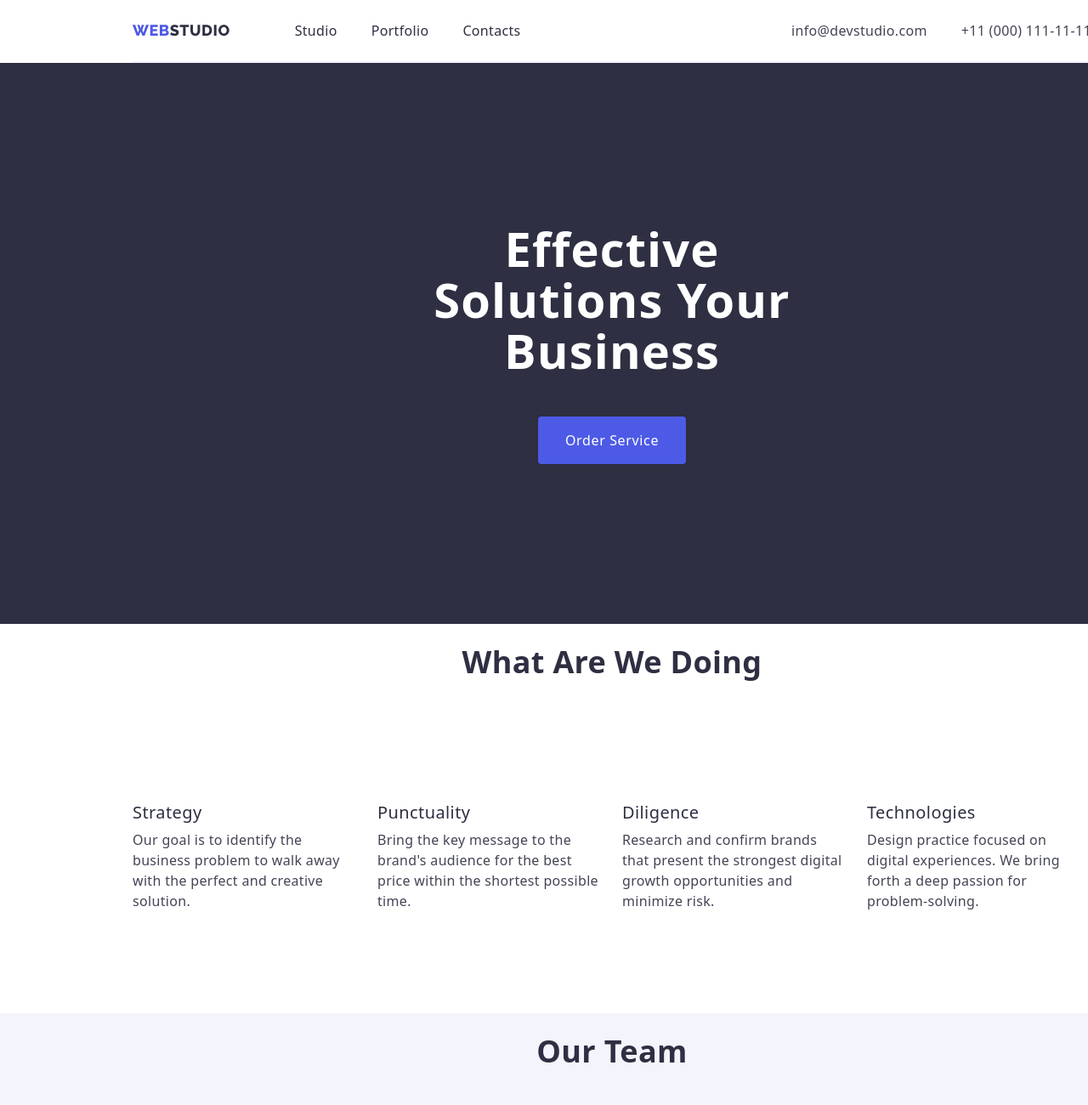
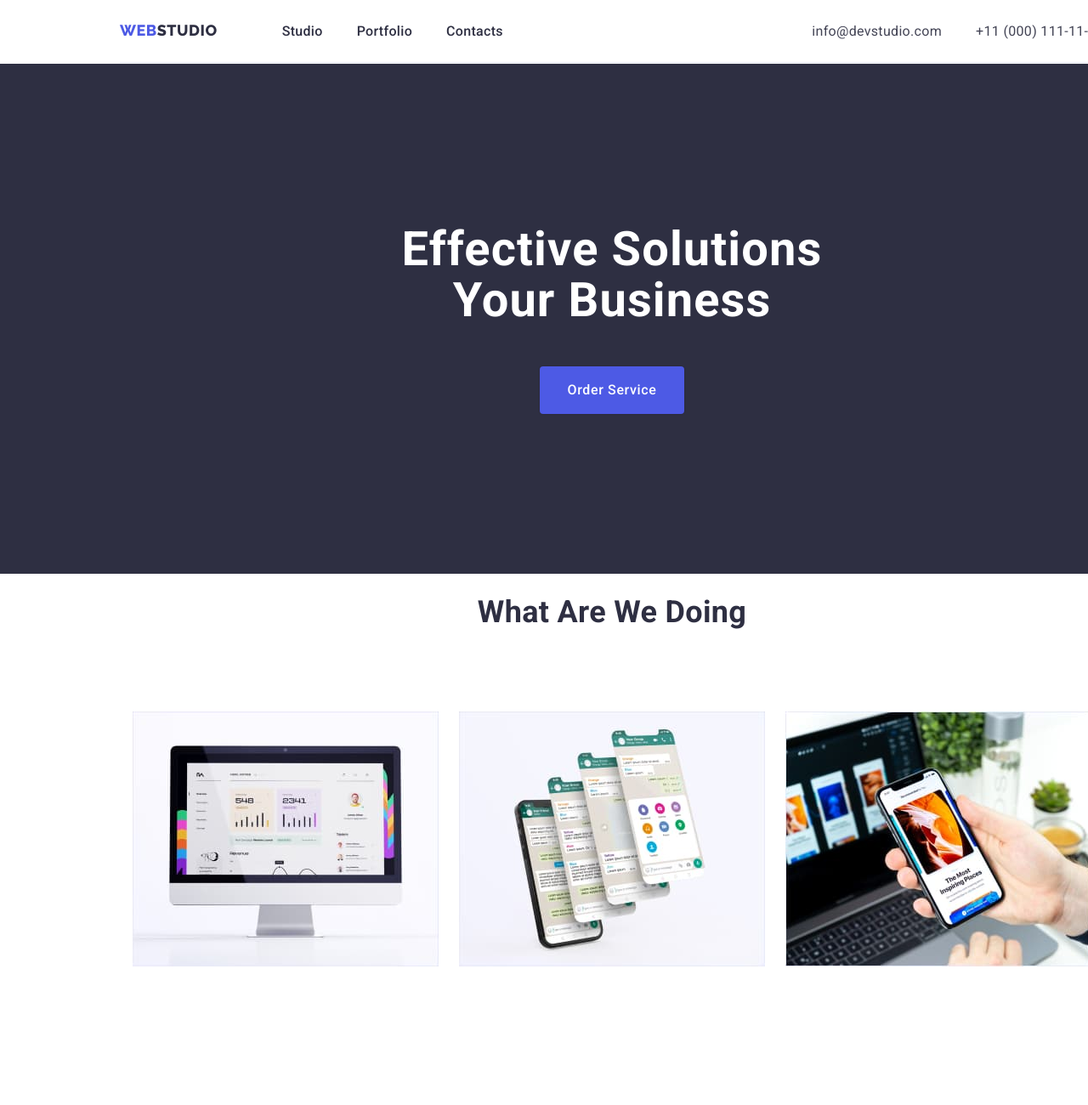
Before and after one commit to LukaszWolosowicz/goit-markup-hw-03, a plain HTML site: page index.html in a window 1280 px wide. Shown: the top 1300 px of the page at 85% size. Drawn offline with nearby package versions, Linux system fonts and the light colour scheme.

Commit message:
good1-22-08

```diff
--- a/index.html
+++ b/index.html
@@ -10,7 +10,7 @@
       href="https://fonts.googleapis.com/css2?family=Raleway:wght@800&family=Roboto:wght@400;500;700;900&display=swap"
       rel="stylesheet"
     />
-    <link rel="stylesheet" href="./css/styles.css" />
+
     <link
       rel="stylesheet"
       href="https://cdnjs.cloudflare.com/ajax/libs/modern-normalize/2.0.0/modern-normalize.min.css"
@@ -18,14 +18,14 @@
       crossorigin="anonymous"
       referrerpolicy="no-referrer"
     />
+    <link rel="stylesheet" href="./css/styles.css" />
   </head>
   <body>
     <!--start header-->
 
-    <section class="container">
-      <header class="top-line header-padding">
+    <header class="container top-line header-padding">
       <div class="headerlogo">
-          <a class="logo" href="/">
+        <a class="logo" href="index.html">
           <span class="web">web</span><span class="studio">studio</span>
         </a>
       </div>
@@ -41,7 +41,7 @@
               ><span class="big-first-letter">p</span>ortfolio</a
             >
           </li>
-            <li class="body-medium" href="#.html">
+          <li class="body-medium" href="#0">
             <span class="big-first-letter">c</span>ontacts
           </li>
         </ul>
@@ -50,12 +50,10 @@
         <a class="contacts" href="mailto:info@devstudio.com"
           >info@devstudio.com</a
         >
-          <a class="contacts" href="tel:tel:+110001111111"
-            >+11 (000) 111-11-11</a
-          >
+        <a class="contacts" href="tel:tel:+110001111111">+11 (000) 111-11-11</a>
       </address>
     </header>
-    </section>
+
     <!--end header-->
 
     <!--start hero-->
@@ -72,8 +70,39 @@
       </section>
       <!--end hero-->
       <!--start article SPDT-->
+      <section class="threephotos">
+        <h2 class="new-article">What are we doing</h2>
+        <div class="container">
+          <ul class="menu-ul-threephotos">
+            <li>
+              <img
+                src="./images/img1.jpg"
+                alt="mcbook computer with table and graph"
+                width="360"
+                height="300"
+              />
+            </li>
+            <li>
+              <img
+                src="./images/img2.jpg"
+                alt="smartfone with multiple screen by WhatsApp"
+                width="360"
+                height="300"
+              />
+            </li>
+            <li>
+              <img
+                src="./images/img3.jpg"
+                alt="smartphone in hand and computer in the background"
+                width="360"
+                height="300"
+              />
+            </li>
+          </ul>
+        </div>
+      </section>
+
       <section class="container">
-        <h2 class="new-article">What are we doing</h2>
         <div class="wawd">
           <article>
             <ul class="menu-ul">
@@ -194,7 +223,7 @@
     <div class="container">
       <!--logo webstudio-->
       <div class="logofooter-style">
-        <a class="logo studio" href="/">
+        <a class="logo studio" href="index.html">
           <span class="web">web</span><span class="studiowh">studio</span>
         </a>
         <div class="footertext-style">
```
Also changed, not shown: portfolio.html (+5 -4 lines). Lines whose indentation alone changed are shown as unchanged.
